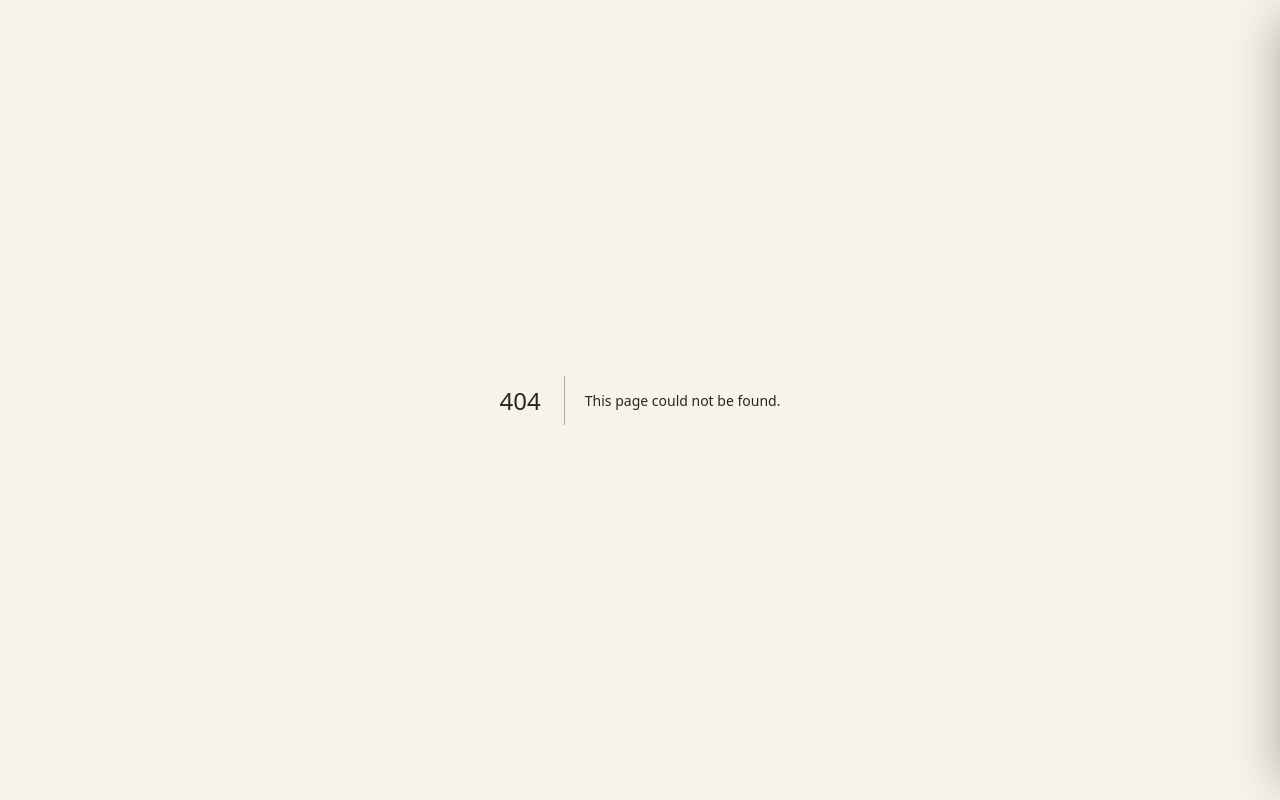
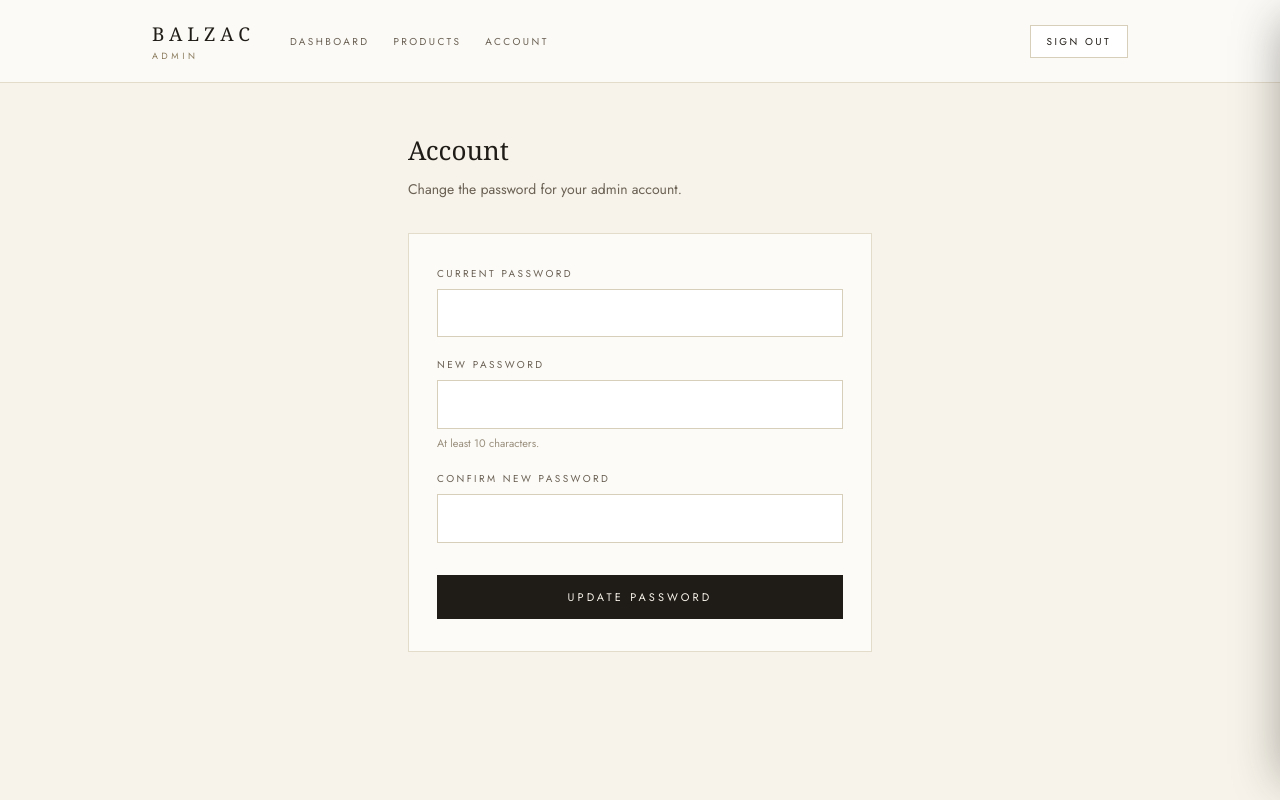
Before and after one commit to majidahmadi86/balzac-antiques, a Next.js app: page /admin/account in a window 1280 px wide. Before the commit this address had no page. Built offline with nearby package versions, Linux system fonts and the light colour scheme; no server answers.

Commit message:
Admin: self-service change-password page

```diff
--- /dev/null
+++ b/app/admin/account/actions.ts
@@ -0,0 +1,34 @@
+"use server";
+
+import { redirect } from "next/navigation";
+import { cookies } from "next/headers";
+import bcrypt from "bcryptjs";
+import { db } from "@/lib/db";
+import { ADMIN_COOKIE, verifySessionToken } from "@/lib/session";
+
+// Change the signed-in admin's own password. The current password is required,
+// so a walk-up session cannot silently change it. Mirrors create-admin.mjs:
+// bcryptjs, cost 12, minimum length 10.
+export async function changePassword(formData: FormData): Promise<void> {
+  const cookieStore = await cookies();
+  const session = await verifySessionToken(cookieStore.get(ADMIN_COOKIE)?.value);
+  if (!session) redirect("/admin/login");
+
+  const current = String(formData.get("current") ?? "");
+  const newPassword = String(formData.get("newPassword") ?? "");
+  const confirm = String(formData.get("confirm") ?? "");
+
+  const admin = await db.adminUser.findUnique({ where: { id: session.sub } });
+  if (!admin) redirect("/admin/login");
+
+  const currentOk = await bcrypt.compare(current, admin.passwordHash);
+  if (!currentOk) redirect("/admin/account?error=current");
+  if (newPassword.length < 10 || newPassword.length > 200) redirect("/admin/account?error=short");
+  if (newPassword !== confirm) redirect("/admin/account?error=match");
+  if (newPassword === current) redirect("/admin/account?error=same");
+
+  const passwordHash = await bcrypt.hash(newPassword, 12);
+  await db.adminUser.update({ where: { id: admin.id }, data: { passwordHash } });
+
+  redirect("/admin/account?updated=1");
+}
--- /dev/null
+++ b/app/admin/account/page.tsx
@@ -0,0 +1,80 @@
+import type { Metadata } from "next";
+import { cookies } from "next/headers";
+import { ADMIN_COOKIE, verifySessionToken } from "@/lib/session";
+import AdminHeader from "@/components/admin/AdminHeader";
+import { changePassword } from "./actions";
+
+export const metadata: Metadata = {
+  title: "Account · Balzac Antiques Admin",
+  robots: { index: false, follow: false },
+};
+
+// Session-dependent: render per request, never statically cache.
+export const dynamic = "force-dynamic";
+
+const ERRORS: Record<string, string> = {
+  current: "Your current password is not correct.",
+  short: "The new password must be at least 10 characters.",
+  match: "The new password and its confirmation do not match.",
+  same: "The new password must be different from your current one.",
+};
+
+export default async function AdminAccountPage({
+  searchParams,
+}: {
+  searchParams: Promise<{ updated?: string; error?: string }>;
+}) {
+  const sp = await searchParams;
+  const cookieStore = await cookies();
+  const session = await verifySessionToken(cookieStore.get(ADMIN_COOKIE)?.value);
+  const email = session?.email ?? "";
+  const errorMsg = sp?.error && sp.error in ERRORS ? ERRORS[sp.error] : null;
+
+  const inputCls =
+    "w-full border border-[#D8CFBB] bg-white px-4 py-3 text-[15px] text-[#1F1B16] outline-none transition-colors focus:border-[#B99A5B]";
+  const labelCls = "mb-2 block text-[10px] tracking-[0.24em] uppercase text-[#6B6154]";
+
+  return (
+    <main className="min-h-screen bg-[#F7F3EA]">
+      <AdminHeader email={email} />
+
+      <div className="mx-auto max-w-lg px-6 py-12">
+        <h1 className="font-serif text-[26px] text-[#1F1B16]">Account</h1>
+        <p className="mt-2 text-[14px] leading-relaxed text-[#6B6154]">
+          Change the password for {email || "your admin account"}.
+        </p>
+
+        {sp?.updated === "1" ? (
+          <p className="mt-6 border border-[#5B7A5B]/40 bg-[#EAF0E6] px-4 py-3 text-[13px] text-[#3E5A3E]">
+            Your password has been updated.
+          </p>
+        ) : null}
+        {errorMsg ? (
+          <p className="mt-6 border border-[#C08A6A]/40 bg-[#FBF4EF] px-4 py-3 text-[13px] text-[#8A5A3C]">{errorMsg}</p>
+        ) : null}
+
+        <form action={changePassword} className="mt-8 border border-[#E4DCCB] bg-white/70 px-7 py-8">
+          <label className="block">
+            <span className={labelCls}>Current password</span>
+            <input type="password" name="current" required autoComplete="current-password" className={inputCls} />
+          </label>
+          <label className="mt-5 block">
+            <span className={labelCls}>New password</span>
+            <input type="password" name="newPassword" required minLength={10} autoComplete="new-password" className={inputCls} />
+            <span className="mt-1.5 block text-[11px] text-[#9A8F7D]">At least 10 characters.</span>
+          </label>
+          <label className="mt-5 block">
+            <span className={labelCls}>Confirm new password</span>
+            <input type="password" name="confirm" required minLength={10} autoComplete="new-password" className={inputCls} />
+          </label>
+          <button
+            type="submit"
+            className="mt-8 w-full bg-[#1F1B16] px-4 py-3.5 text-[11px] tracking-[0.28em] uppercase text-[#F7F3EA] transition-colors hover:bg-[#3A322A]"
+          >
+            Update Password
+          </button>
+        </form>
+      </div>
+    </main>
+  );
+}
--- a/app/admin/page.tsx
+++ b/app/admin/page.tsx
@@ -20,6 +20,7 @@ export default async function AdminDashboardPage() {
 
   const sections = [
     { title: "Products", note: "Add, edit and publish pieces in English and French.", status: "Live", href: "/admin/products" },
+    { title: "Account", note: "Change your admin password.", status: "Live", href: "/admin/account" },
     { title: "Images", note: "Upload photos from your phone. They are optimised automatically.", status: "Coming next", href: null },
     { title: "Site Content", note: "Featured pieces and the auction banner.", status: "Planned", href: null },
   ] as const;
--- a/components/admin/AdminHeader.tsx
+++ b/components/admin/AdminHeader.tsx
@@ -23,6 +23,12 @@ export default function AdminHeader({ email }: { email: string }) {
             >
               Products
             </Link>
+            <Link
+              href="/admin/account"
+              className="text-[10px] tracking-[0.24em] uppercase text-[#6B6154] transition-colors hover:text-[#1F1B16]"
+            >
+              Account
+            </Link>
           </nav>
         </div>
         <div className="flex items-center gap-5">
```
